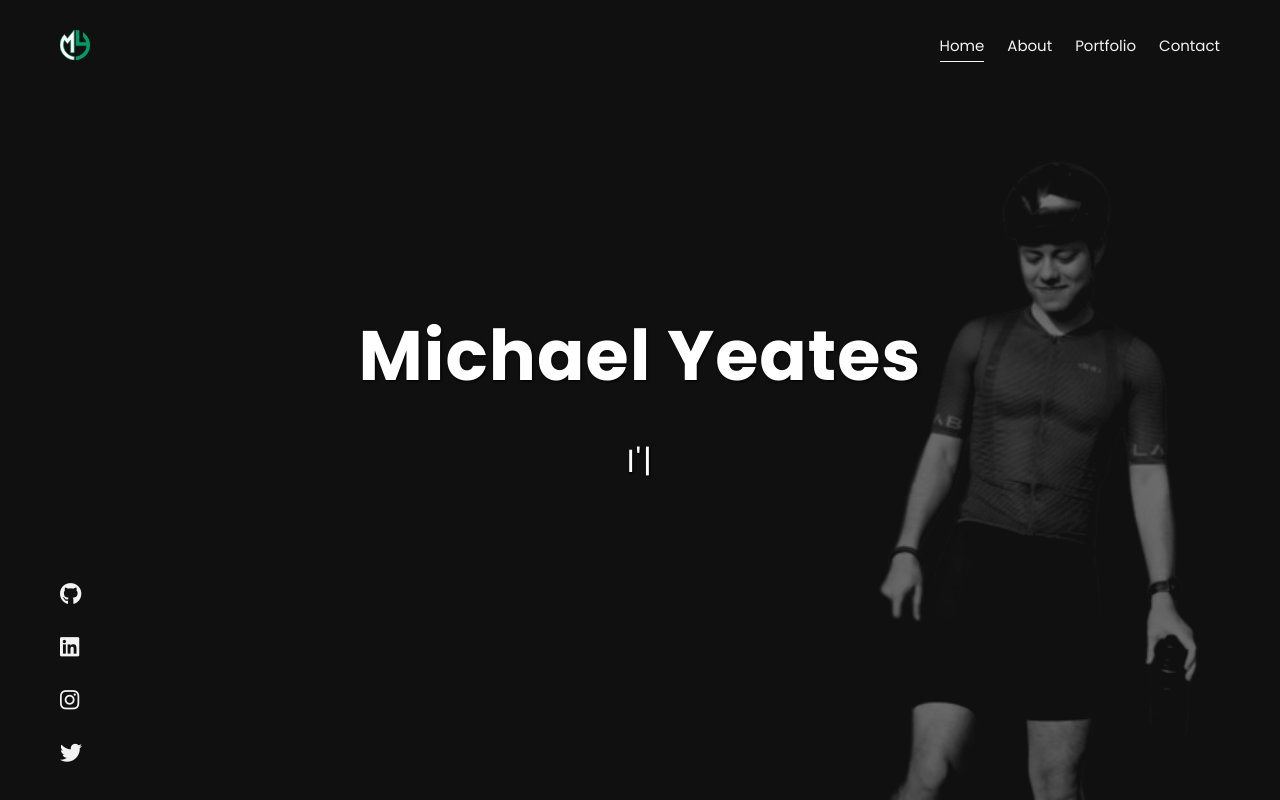
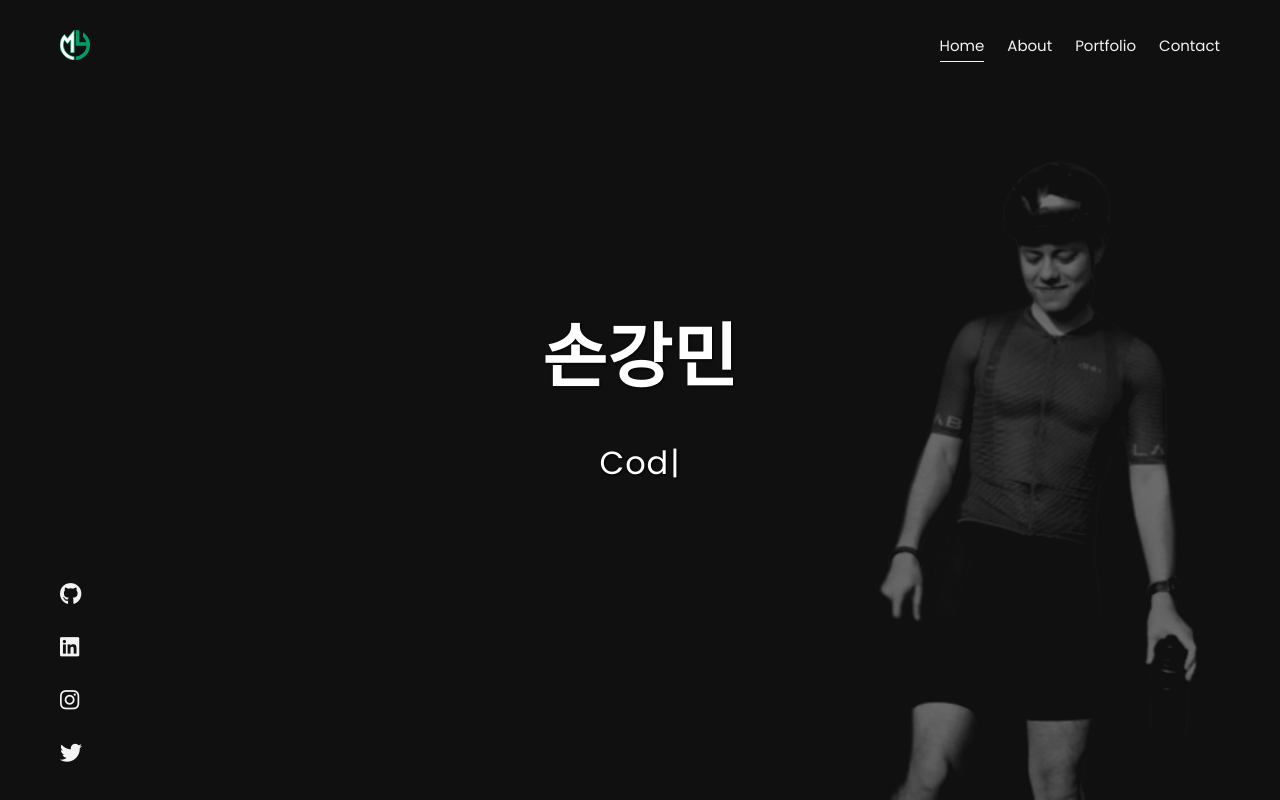
Before and after one commit to SonGangMin/SonGangMin.github.io, a React (Create React App) app: page / in a window 1280 px wide. Built offline with nearby package versions, Linux system fonts and the light colour scheme.

Commit message:
정보수정

```diff
--- a/src/App.js
+++ b/src/App.js
@@ -3,12 +3,11 @@ import AnimatedRoutes from "./components/AnimatedRoutes";
 
 function App() {
   const personalDetails = {
-    name: "Michael Yeates",
-    location: "Loughborough, UK",
-    email: "michael-yeates@outlook.com",
-    availability: "Open for work",
-    brand:
-      "My unique blend of technical expertise, creative thinking, and background in psychology allows me to approach each project with a deep understanding of the end user's perspective, resulting in highly effective user-centred digital products.",
+    name: "손강민",
+    location: "대구시 동구",
+    email: "thsrkdals22@gmail.com",
+    availability: "",
+    brand: "",
   };
 
   return (
--- a/src/components/Header.js
+++ b/src/components/Header.js
@@ -4,7 +4,7 @@ import logo from "../images/logo.svg";
 const Header = () => {
   return (
     <header className="header">
-      <img className="logo" src={logo} alt="Michael Yeates' Logo" />
+      <img className="logo" src={logo} alt="" />
       <NavLinks />
     </header>
   );
--- a/src/pages/landing/Landing.js
+++ b/src/pages/landing/Landing.js
@@ -52,7 +52,7 @@ const Landing = ({ name }) => {
             onInit={(typewriter) => {
               typewriter
                 .changeDelay(80)
-                .typeString("I'm a Software Engineer")
+                .typeString("저는 신입 백&프론트엔드 개발자입니다")
                 .pauseFor(1500)
                 .deleteAll()
                 .typeString("Code. ")
@@ -74,7 +74,7 @@ const Landing = ({ name }) => {
           transition={{ duration: 1, ease: "easeInOut" }}
           style={styles.landingImage}
           src={landingImage}
-          alt="Michael Yeates"
+          alt=""
         />
       </div>
       <SocialIcons />
```
